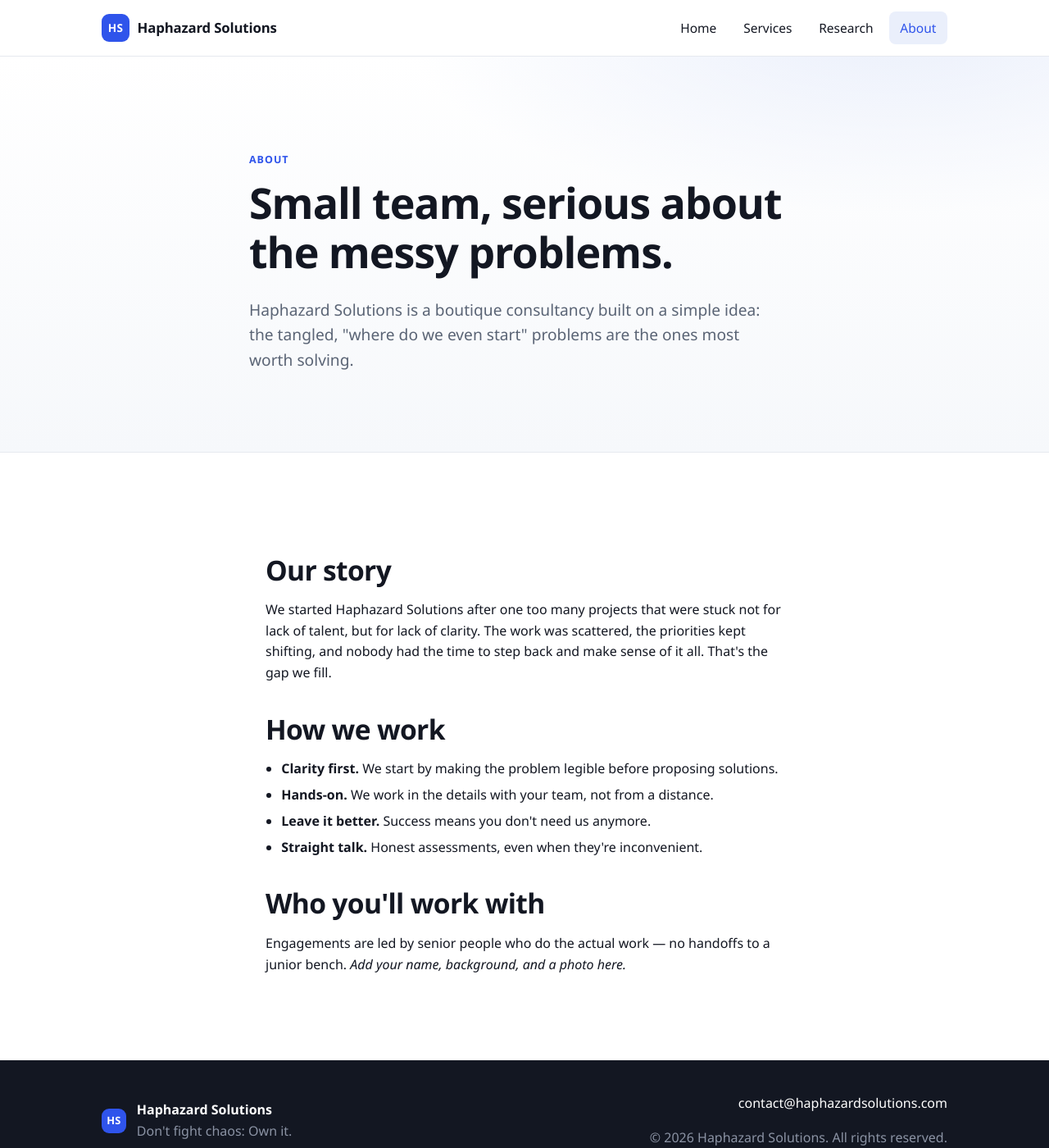
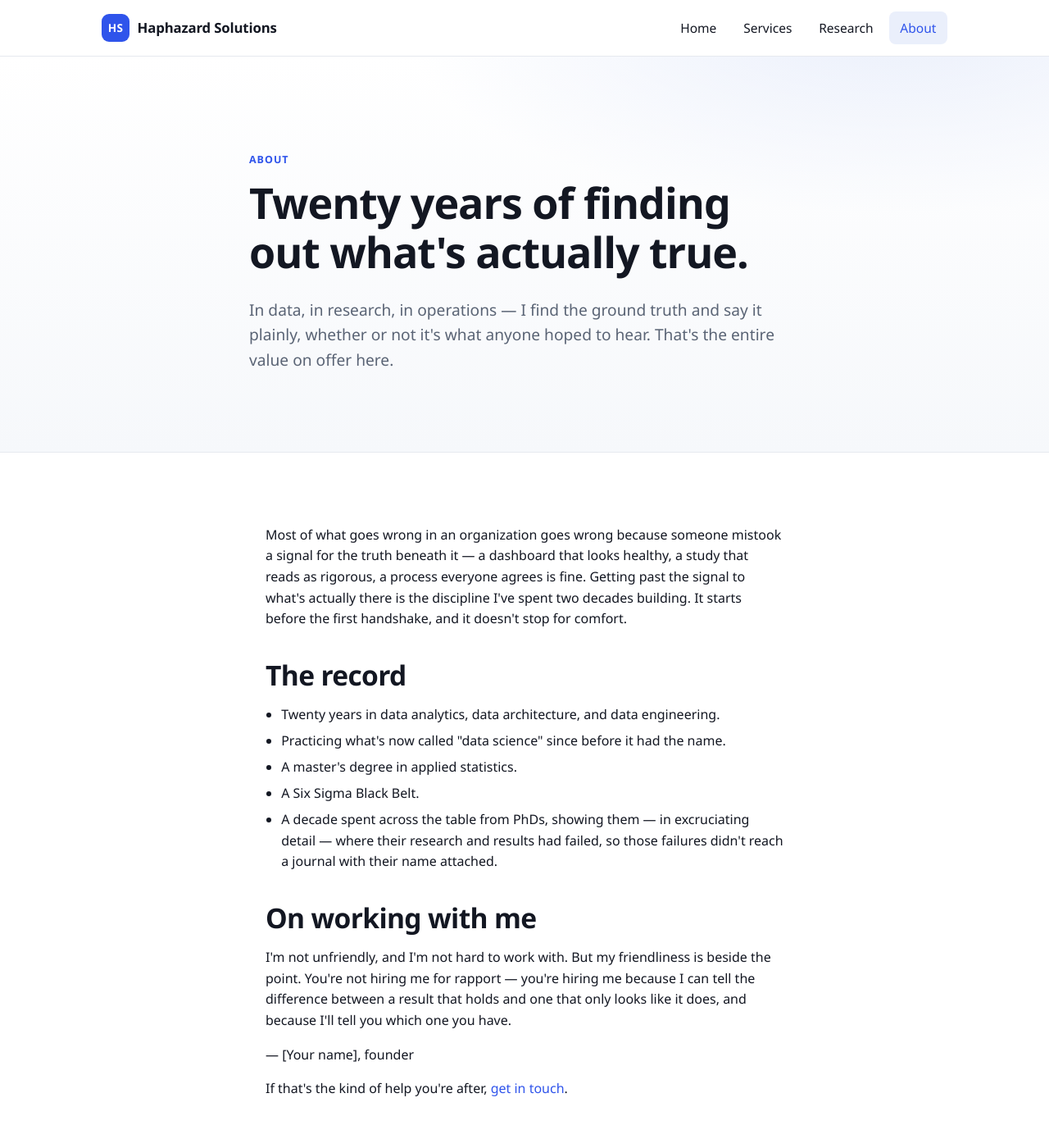
Before and after one commit to smearvox/haphazardsolutions.com, a Jekyll site: the page built from about.html, in a window 1280 px wide and 1400 px high. Shown: the whole window at 82% size. Built offline with Jekyll 4.4.1, drawn with Linux system fonts in a browser that asks for light colours.

Commit message:
Rewrite About as a first-person founder bio
Replace the placeholder About with a bio in the established voice, built from the evidence in the brief: twenty years across data analytics/architecture/engineering, an M.S. in applied statistics, a Six Sigma Black Belt, and a decade of pre-publication research review. Name in the signature is still a placeholder pending Nate's input.

Co-Authored-By: Claude Opus 4.8 <noreply@anthropic.com>

```diff
--- a/about.html
+++ b/about.html
@@ -2,44 +2,60 @@
 layout: default
 title: About
 permalink: /about/
-description: Who Haphazard Solutions is and how we work.
+description: Twenty years of data analytics, architecture, engineering, and research rigor — finding the ground truth and saying it plainly.
 ---
 
 <section class="hero">
   <div class="container hero-inner">
     <span class="eyebrow">About</span>
-    <h1>Small team, serious about the messy problems.</h1>
+    <h1>Twenty years of finding out what's actually true.</h1>
     <p class="lead">
-      Haphazard Solutions is a boutique consultancy built on a simple idea:
-      the tangled, "where do we even start" problems are the ones most worth solving.
+      In data, in research, in operations — I find the ground truth and say it
+      plainly, whether or not it's what anyone hoped to hear. That's the entire
+      value on offer here.
     </p>
   </div>
 </section>
 
 <section class="section">
   <div class="container prose">
-    <!-- TODO: Replace everything below with your real story, background, and bio. -->
-    <h2>Our story</h2>
+    <!-- TODO: add your name to the signature below, and (optionally) a photo. -->
     <p>
-      We started Haphazard Solutions after one too many projects that were stuck
-      not for lack of talent, but for lack of clarity. The work was scattered,
-      the priorities kept shifting, and nobody had the time to step back and
-      make sense of it all. That's the gap we fill.
+      Most of what goes wrong in an organization goes wrong because someone
+      mistook a signal for the truth beneath it — a dashboard that looks healthy,
+      a study that reads as rigorous, a process everyone agrees is fine. Getting
+      past the signal to what's actually there is the discipline I've spent two
+      decades building. It starts before the first handshake, and it doesn't stop
+      for comfort.
     </p>
 
-    <h2>How we work</h2>
+    <h2>The record</h2>
     <ul>
-      <li><strong>Clarity first.</strong> We start by making the problem legible before proposing solutions.</li>
-      <li><strong>Hands-on.</strong> We work in the details with your team, not from a distance.</li>
-      <li><strong>Leave it better.</strong> Success means you don't need us anymore.</li>
-      <li><strong>Straight talk.</strong> Honest assessments, even when they're inconvenient.</li>
+      <li>Twenty years in data analytics, data architecture, and data engineering.</li>
+      <li>Practicing what's now called "data science" since before it had the name.</li>
+      <li>A master's degree in applied statistics.</li>
+      <li>A Six Sigma Black Belt.</li>
+      <li>A decade spent across the table from PhDs, showing them — in excruciating
+        detail — where their research and results had failed, so those failures
+        didn't reach a journal with their name attached.</li>
     </ul>
 
-    <h2>Who you'll work with</h2>
+    <h2>On working with me</h2>
     <p>
-      <!-- TODO: add founder / team bios here. -->
-      Engagements are led by senior people who do the actual work — no handoffs
-      to a junior bench. <em>Add your name, background, and a photo here.</em>
+      I'm not unfriendly, and I'm not hard to work with. But my friendliness is
+      beside the point. You're not hiring me for rapport — you're hiring me
+      because I can tell the difference between a result that holds and one that
+      only looks like it does, and because I'll tell you which one you have.
+    </p>
+
+    <p class="signature">
+      <!-- TODO: replace with your name -->
+      — [Your name], founder
+    </p>
+
+    <p>
+      If that's the kind of help you're after,
+      <a href="mailto:{{ site.email }}">get in touch</a>.
     </p>
   </div>
 </section>
```
